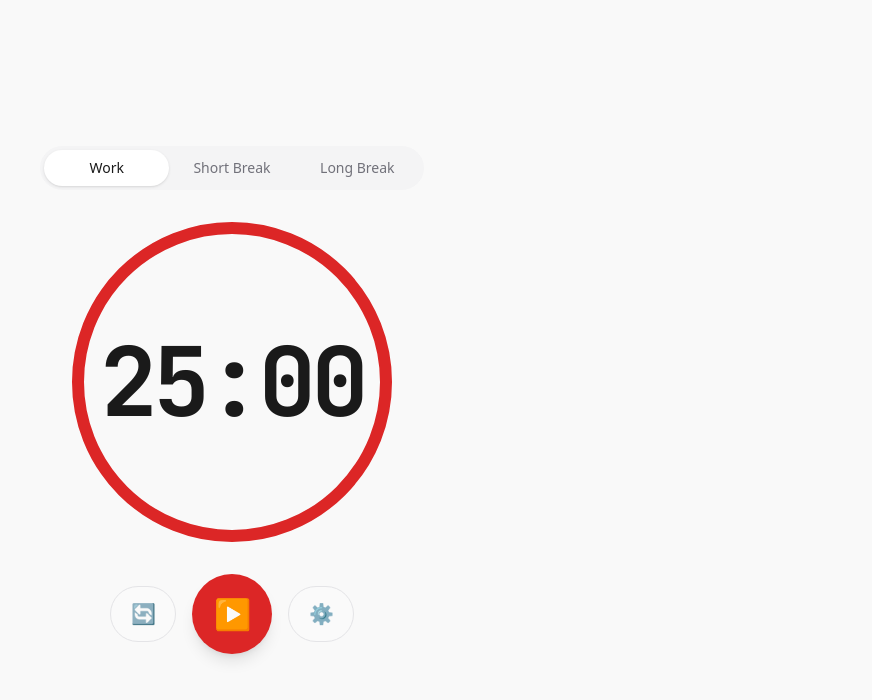
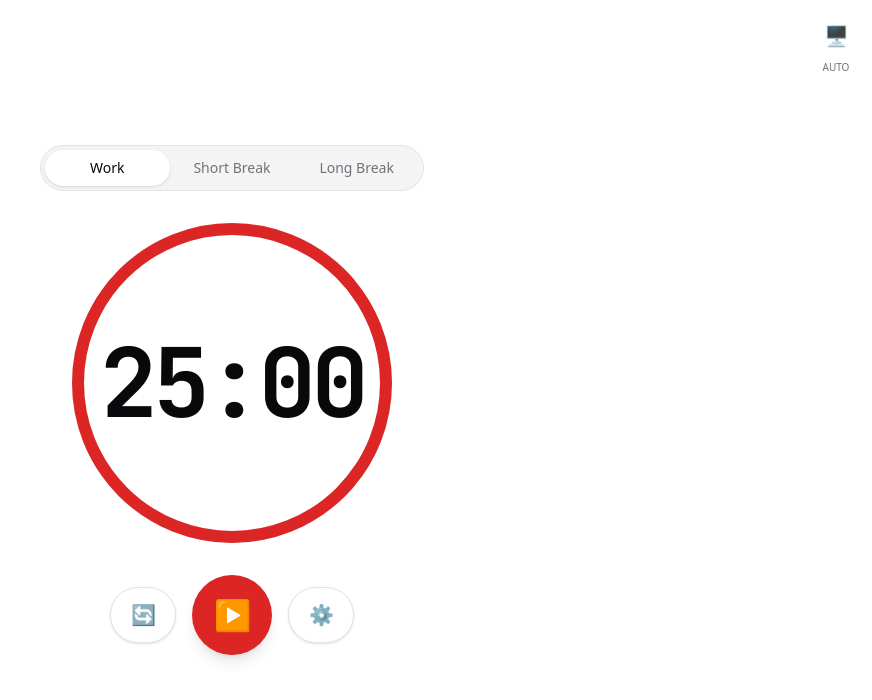
Before and after one commit to tcaret2jp/pomoru, a Next.js app: page / in a window 1280 px wide. Shown: the top 700 px of the page, without its empty margins (408-1280 px from the left). Built offline with nearby package versions, Linux system fonts and the light colour scheme; no server answers.

Commit message:
feat: implement high-contrast dark mode with system theme support

```diff
--- a/package.json
+++ b/package.json
@@ -13,6 +13,7 @@
     "clsx": "^2.1.1",
     "lucide-react": "^0.563.0",
     "next": "16.1.6",
+    "next-themes": "^0.4.6",
     "react": "19.2.3",
     "react-dom": "19.2.3",
     "tailwind-merge": "^3.4.0",
--- a/src/app/globals.css
+++ b/src/app/globals.css
@@ -4,27 +4,47 @@
   --font-sans: var(--font-inter);
   --font-mono: var(--font-mono);
 
-  --color-background: #F9F9F9;
-  --color-foreground: #1A1A1A;
-  --color-muted-foreground: #71717A;
-  --color-primary: #DC2626;
-  --color-secondary: #059669;
-
-  --color-dark-background: #000000;
-  --color-dark-foreground: #FFFFFF;
-  --color-dark-muted-foreground: #A1A1AA;
-  --color-dark-primary: #EF4444;
-  --color-dark-secondary: #10B981;
+  /* Define theme colors as CSS variables for easier swapping */
+  --color-background: var(--background);
+  --color-foreground: var(--foreground);
+  --color-muted: var(--muted);
+  --color-muted-foreground: var(--muted-foreground);
+  --color-primary: var(--primary);
+  --color-secondary: var(--secondary);
+  --color-card: var(--card);
+  --color-border: var(--border);
 }
 
 @layer base {
   :root {
-    background-color: var(--color-background);
-    color: var(--color-foreground);
+    /* Light Mode Values */
+    --background: #FFFFFF;
+    --foreground: #09090B;
+    --muted: #F4F4F5;
+    --muted-foreground: #71717A;
+    --primary: #DC2626;
+    --secondary: #059669;
+    --card: #FFFFFF;
+    --border: #E4E4E7;
   }
 
   .dark {
-    background-color: var(--color-dark-background);
-    color: var(--color-dark-foreground);
+    /* Dark Mode Values */
+    --background: #09090B;
+    --foreground: #FAFAFA;
+    --muted: #27272A;
+    --muted-foreground: #A1A1AA;
+    --primary: #EF4444;
+    --secondary: #10B981;
+    --card: #09090B;
+    --border: #27272A;
+  }
+
+  body {
+    @apply bg-background text-foreground;
+  }
+
+  * {
+    @apply border-border;
   }
 }
--- a/src/app/layout.tsx
+++ b/src/app/layout.tsx
@@ -12,6 +12,8 @@ const jetbrainsMono = JetBrains_Mono({
   subsets: ["latin"],
 });
 
+import { ThemeProvider } from "@/components/providers";
+
 export const metadata: Metadata = {
   title: "Pomoru",
   description: "Simple Pomodoro Timer",
@@ -23,11 +25,18 @@ export default function RootLayout({
   children: React.ReactNode;
 }>) {
   return (
-    <html lang="ja">
+    <html lang="ja" suppressHydrationWarning>
       <body
         className={`${inter.variable} ${jetbrainsMono.variable} font-sans antialiased`}
       >
-        {children}
+        <ThemeProvider
+          attribute="class"
+          defaultTheme="system"
+          enableSystem
+          disableTransitionOnChange
+        >
+          {children}
+        </ThemeProvider>
       </body>
     </html>
   );
--- a/src/app/page.tsx
+++ b/src/app/page.tsx
@@ -9,6 +9,7 @@ import { TimerControls } from '@/components/features/timer/TimerControls';
 import { ModeSwitcher } from '@/components/features/timer/ModeSwitcher';
 import { SettingsModal } from '@/components/features/settings/SettingsModal';
 import { FlowModeDialog } from '@/components/features/timer/FlowModeDialog';
+import { ThemeToggle } from '@/components/ui/ThemeToggle';
 
 export default function Home() {
   const [settings, setSettings] = useState<TimerSettings>(() => {
@@ -102,7 +103,11 @@ export default function Home() {
   }, [timeLeft]);
 
   return (
-    <main className="flex min-h-screen flex-col items-center justify-center bg-background text-foreground transition-colors duration-300 px-4">
+    <main className="flex min-h-screen flex-col items-center justify-center bg-background text-foreground transition-colors duration-300 px-4 relative">
+      <div className="absolute top-4 right-4">
+        <ThemeToggle />
+      </div>
+
       <div className="flex flex-col items-center gap-8 w-full max-w-md">
         <ModeSwitcher currentMode={mode} onSwitch={switchMode} />
 
--- a/src/components/features/timer/ModeSwitcher.tsx
+++ b/src/components/features/timer/ModeSwitcher.tsx
@@ -14,7 +14,7 @@ export function ModeSwitcher({ currentMode, onSwitch }: ModeSwitcherProps) {
   ];
 
   return (
-    <div className="flex p-1 bg-zinc-100 dark:bg-zinc-800 rounded-full w-full max-w-sm">
+    <div className="flex p-1 bg-muted rounded-full w-full max-w-sm border border-border">
       {modes.map((mode) => (
         <button
           key={mode.id}
@@ -22,7 +22,7 @@ export function ModeSwitcher({ currentMode, onSwitch }: ModeSwitcherProps) {
           className={cn(
             "flex-1 px-4 py-2 rounded-full text-sm font-medium transition-all duration-200",
             currentMode === mode.id
-              ? "bg-white dark:bg-zinc-900 text-foreground shadow-sm"
+              ? "bg-background text-foreground shadow-sm"
               : "text-muted-foreground hover:text-foreground"
           )}
         >
--- a/src/components/features/timer/TimerControls.tsx
+++ b/src/components/features/timer/TimerControls.tsx
@@ -18,7 +18,7 @@ export function TimerControls({ isActive, onToggle, onReset, onOpenSettings, var
           size="lg"
           onClick={onReset}
           aria-label="Reset Timer"
-          className="h-14 w-14 rounded-full border border-zinc-200 bg-zinc-50"
+          className="h-14 w-14 rounded-full border border-border bg-card shadow-sm hover:bg-muted text-foreground"
         >
           <span className="text-xl">🔄</span>
         </Button>
@@ -37,14 +37,14 @@ export function TimerControls({ isActive, onToggle, onReset, onOpenSettings, var
         </span>
       </Button>
 
-      {/* 右側: 設定ボタン (リセットボタンと線対称) */}
+      {/* 右側: 設定ボタン */}
       <div className="flex justify-start w-20">
         <Button
           variant="ghost"
           size="lg"
           onClick={onOpenSettings}
           aria-label="Open Settings"
-          className="h-14 w-14 rounded-full border border-zinc-200 bg-zinc-50"
+          className="h-14 w-14 rounded-full border border-border bg-card shadow-sm hover:bg-muted text-foreground"
         >
           <span className="text-xl">⚙️</span>
         </Button>
--- /dev/null
+++ b/src/components/providers.tsx
@@ -0,0 +1,8 @@
+"use client"
+
+import * as React from "react"
+import { ThemeProvider as NextThemesProvider } from "next-themes"
+
+export function ThemeProvider({ children, ...props }: React.ComponentProps<typeof NextThemesProvider>) {
+  return <NextThemesProvider {...props}>{children}</NextThemesProvider>
+}
--- a/src/components/ui/Card.tsx
+++ b/src/components/ui/Card.tsx
@@ -8,7 +8,7 @@ const Card = React.forwardRef<
   <div
     ref={ref}
     className={cn(
-      "rounded-lg border border-zinc-200 bg-white text-foreground shadow-sm dark:border-zinc-800 dark:bg-zinc-900",
+      "rounded-lg border border-border bg-card text-foreground shadow-sm transition-colors",
       className
     )}
     {...props}
--- a/src/components/ui/Modal.tsx
+++ b/src/components/ui/Modal.tsx
@@ -2,7 +2,6 @@
 
 import * as React from "react"
 import * as DialogPrimitive from "@radix-ui/react-dialog"
-import { X } from "lucide-react"
 import { cn } from "@/lib/utils"
 
 interface ModalProps {
@@ -18,7 +17,7 @@ export function Modal({ isOpen, onClose, title, description, children }: ModalPr
     <DialogPrimitive.Root open={isOpen} onOpenChange={onClose}>
       <DialogPrimitive.Portal>
         <DialogPrimitive.Overlay className="fixed inset-0 z-50 bg-black/50 backdrop-blur-sm data-[state=open]:animate-in data-[state=closed]:animate-out data-[state=closed]:fade-out-0 data-[state=open]:fade-in-0" />
-        <DialogPrimitive.Content className="fixed left-[50%] top-[50%] z-50 grid w-full max-w-lg translate-x-[-50%] translate-y-[-50%] gap-4 border border-zinc-200 bg-white p-6 shadow-lg duration-200 data-[state=open]:animate-in data-[state=closed]:animate-out data-[state=closed]:zoom-out-95 data-[state=open]:zoom-in-95 data-[state=closed]:slide-out-to-left-1/2 data-[state=closed]:slide-out-to-top-[48%] data-[state=open]:slide-in-from-left-1/2 data-[state=open]:slide-in-from-top-[48%] sm:rounded-lg dark:border-zinc-800 dark:bg-zinc-900">
+        <DialogPrimitive.Content className="fixed left-[50%] top-[50%] z-50 grid w-full max-w-lg translate-x-[-50%] translate-y-[-50%] gap-4 border border-border bg-card p-6 shadow-lg duration-200 data-[state=open]:animate-in data-[state=closed]:animate-out data-[state=closed]:zoom-out-95 data-[state=open]:zoom-in-95 data-[state=closed]:slide-out-to-left-1/2 data-[state=closed]:slide-out-to-top-[48%] data-[state=open]:slide-in-from-left-1/2 data-[state=open]:slide-in-from-top-[48%] sm:rounded-lg transition-colors">
           <div className="flex flex-col space-y-1.5 text-center">
             {title && (
               <DialogPrimitive.Title className="text-lg font-semibold leading-none tracking-tight text-foreground">
--- /dev/null
+++ b/src/components/ui/ThemeToggle.tsx
@@ -0,0 +1,56 @@
+"use client"
+
+import * as React from "react"
+import { useTheme } from "next-themes"
+import { Button } from "@/components/ui/Button"
+
+export function ThemeToggle() {
+  const { theme, setTheme } = useTheme()
+  const [mounted, setMounted] = React.useState(false)
+
+  // ハイドレーションエラー防止のためマウント後に表示
+  React.useEffect(() => {
+    setMounted(true)
+  }, [])
+
+  if (!mounted) {
+    return <div className="w-10 h-10" />
+  }
+
+  // テーマを切り替える (light -> dark -> system)
+  const toggleTheme = () => {
+    if (theme === "light") setTheme("dark")
+    else if (theme === "dark") setTheme("system")
+    else setTheme("light")
+  }
+
+  const getIcon = () => {
+    if (theme === "light") return "☀️"
+    if (theme === "dark") return "🌙"
+    return "🖥️" // システム設定用
+  }
+
+  const getLabel = () => {
+    if (theme === "light") return "Light Mode"
+    if (theme === "dark") return "Dark Mode"
+    return "System Default"
+  }
+
+  return (
+    <div className="flex flex-col items-center">
+      <Button
+        variant="ghost"
+        size="sm"
+        className="w-10 h-10 rounded-full hover:bg-muted"
+        onClick={toggleTheme}
+        title={getLabel()}
+      >
+        <span className="text-xl">{getIcon()}</span>
+        <span className="sr-only">Toggle theme</span>
+      </Button>
+      <span className="text-[10px] text-muted-foreground font-medium mt-1 uppercase">
+        {theme === "system" ? "Auto" : theme}
+      </span>
+    </div>
+  )
+}
```
Also changed, not shown: src/components/features/settings/SettingsModal.tsx (+11 -11 lines), 1 other file (tests, documents, lock files or other folders).
